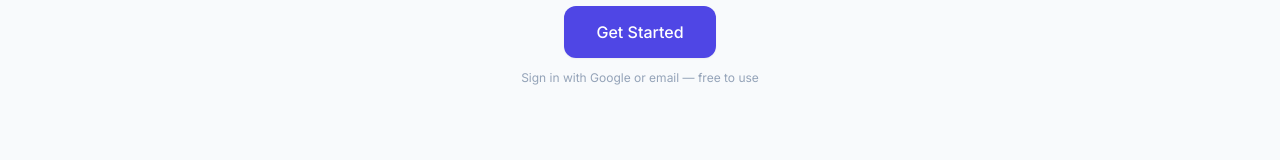
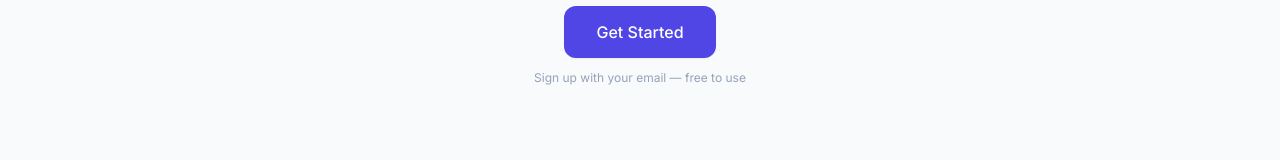
Before and after one commit to Febtwenty/artslaw, a React (Vite) app in the folder client/: page / in a window 1280 px wide. Shown: the part 555-715 px from the top of the page. Built offline with nearby package versions, Linux system fonts and the light colour scheme; no server answers; a web font is replaced by a local one.

Commit message:
Frontpage text changed

```diff
--- a/client/src/components/SignInPage.tsx
+++ b/client/src/components/SignInPage.tsx
@@ -89,7 +89,7 @@ export default function SignInPage({ isDark, onToggleDark }: Props) {
           Get Started
         </button>
         <p className="text-slate-400 dark:text-slate-500 text-xs mt-3">
-          Sign in with Google or email — free to use
+          Sign up with your email — free to use
         </p>
       </main>
 
```
